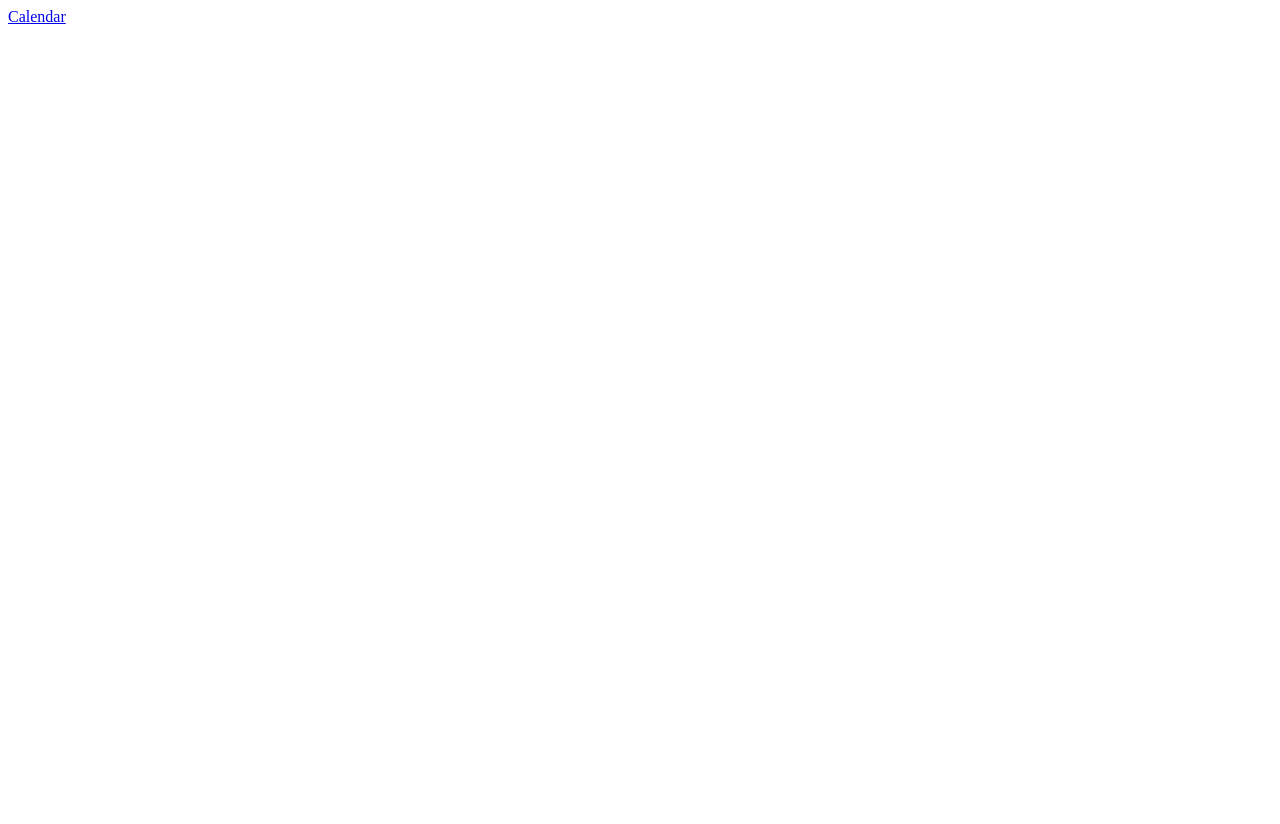
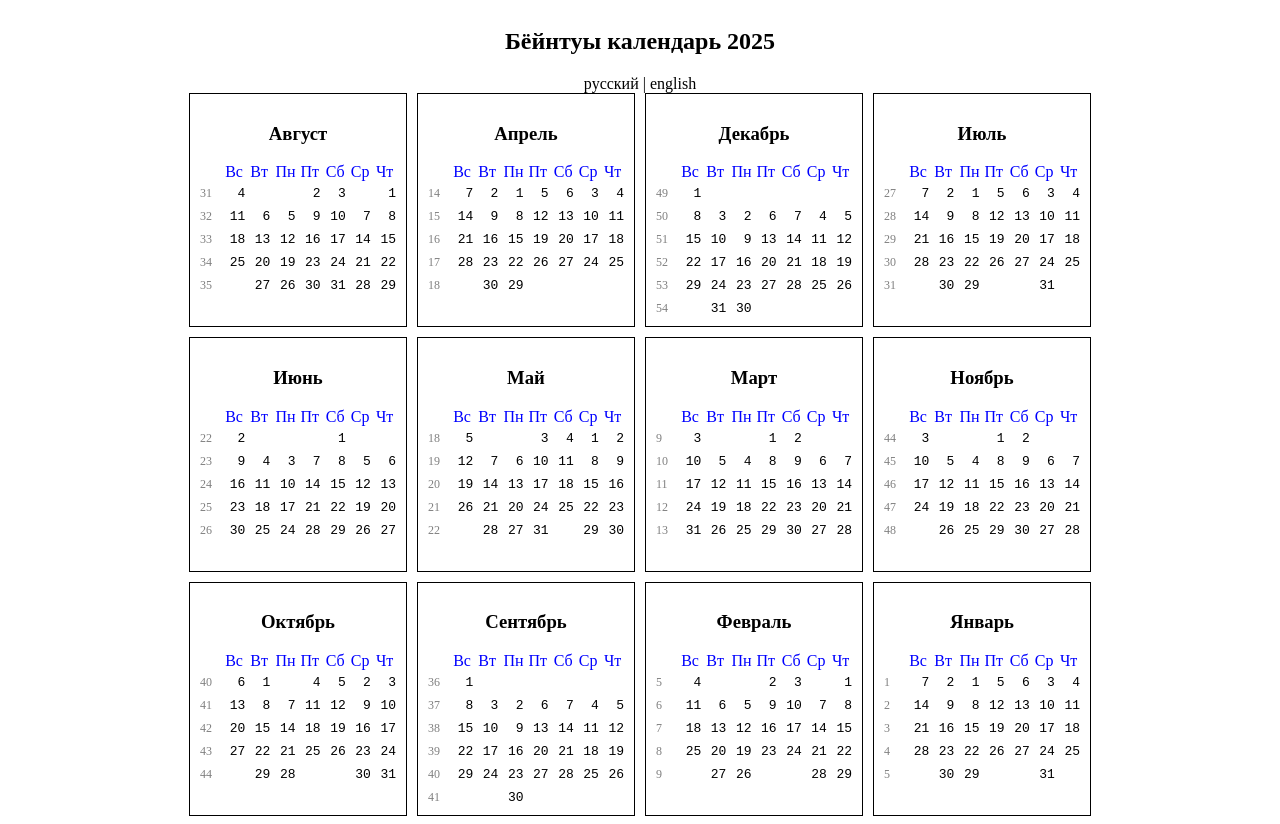
Before and after one commit to yesenin/yesenin.github.io, a React (Vite) app: page /calendar in a window 1280 px wide. Before the commit the page ends 800 px from the top, so only its background shows below. Built offline with nearby package versions, Linux system fonts and the light colour scheme.

Commit message:
Some refactorings

```diff
--- a/src/features/calendar/CalendarFeature.tsx
+++ b/src/components/CalendarComponent.tsx
@@ -2,19 +2,8 @@ import styled from 'styled-components';
 import _ from 'lodash';
 import moment from 'moment';
 import { englishMonths, englishWeekDays, Month, russianMonths, russianWeekDays, Week, WeekDay } from '.';
-import { useState } from 'react';
-
-const CalendarWrapperDiv = styled.div`
-    margin: 10px, 20px;
-    display: flex;
-    flex-direction: column;
-    align-items: center;
-
-
-    @media (max-width: 768px) {
-        font-size: 10px;
-    }
-`;
+import { useContext } from 'react';
+import { LanguageContext } from '../pages/CalendarPage';
 
 const CalendarDiv = styled.div`
     display: grid;
@@ -74,11 +63,10 @@ const DayDiv = styled.div`
     text-align: right;
 `;
 
-type CalendarMode = 'russian' | 'english';
 
 
-const CalendarFeature = () => {
-    const [mode, setMode] = useState<CalendarMode>('russian');
+function CalendarComponent() {
+    const mode = useContext(LanguageContext)
 
     const sortedRusMonths: Month[] = _.sortBy(mode === 'russian' ? russianMonths : englishMonths, (m: Month) => m.name);
 
@@ -118,11 +106,6 @@ const CalendarFeature = () => {
     }
 
     return (
-        <CalendarWrapperDiv>
-            <h2>Бёйнтуы календарь 2025</h2>
-            <div>
-                <span onClick={() => setMode('russian')}>русский</span> | <span onClick={() => setMode('english')}>english</span>
-            </div>
         <CalendarDiv>
             {sortedRusMonths.map((month: Month) => <MonthWrapperDiv key={`m${month.number}`}>
                 <h3>{month.name}</h3>
@@ -138,8 +121,7 @@ const CalendarFeature = () => {
                 </MonthDiv>
             </MonthWrapperDiv>)}
         </CalendarDiv>
-        </CalendarWrapperDiv>
     );
 }
 
-export default CalendarFeature;
+export default CalendarComponent;
--- /dev/null
+++ b/src/pages/CalendarPage.tsx
@@ -0,0 +1,36 @@
+import styled from "styled-components";
+import CalendarComponent from "../components/CalendarComponent";
+import { createContext, useContext, useState } from "react";
+
+const CalendarWrapperDiv = styled.div`
+    margin: 10px, 20px;
+    display: flex;
+    flex-direction: column;
+    align-items: center;
+
+
+    @media (max-width: 768px) {
+        font-size: 10px;
+    }
+`;
+
+type CalendarMode = 'russian' | 'english';
+export const LanguageContext = createContext<CalendarMode>('russian');
+
+function CalendarPage() {
+    const [mode, setMode] = useState<CalendarMode>('russian');
+
+    return (
+        <LanguageContext.Provider value={mode}>
+            <CalendarWrapperDiv>
+                <h2>Бёйнтуы календарь 2025</h2>
+                <div>
+                    <span onClick={() => setMode('russian')}>русский</span> | <span onClick={() => setMode('english')}>english</span>
+                </div>
+                <CalendarComponent />
+            </CalendarWrapperDiv>
+        </LanguageContext.Provider>
+    );
+}
+
+export default CalendarPage;
```
Also changed, not shown: src/main.tsx (+4 -4 lines), src/components/index.ts (renamed from src/features/calendar/index.ts), 1 other file (tests, documents, lock files or other folders). Lines whose indentation alone changed are shown as unchanged.
